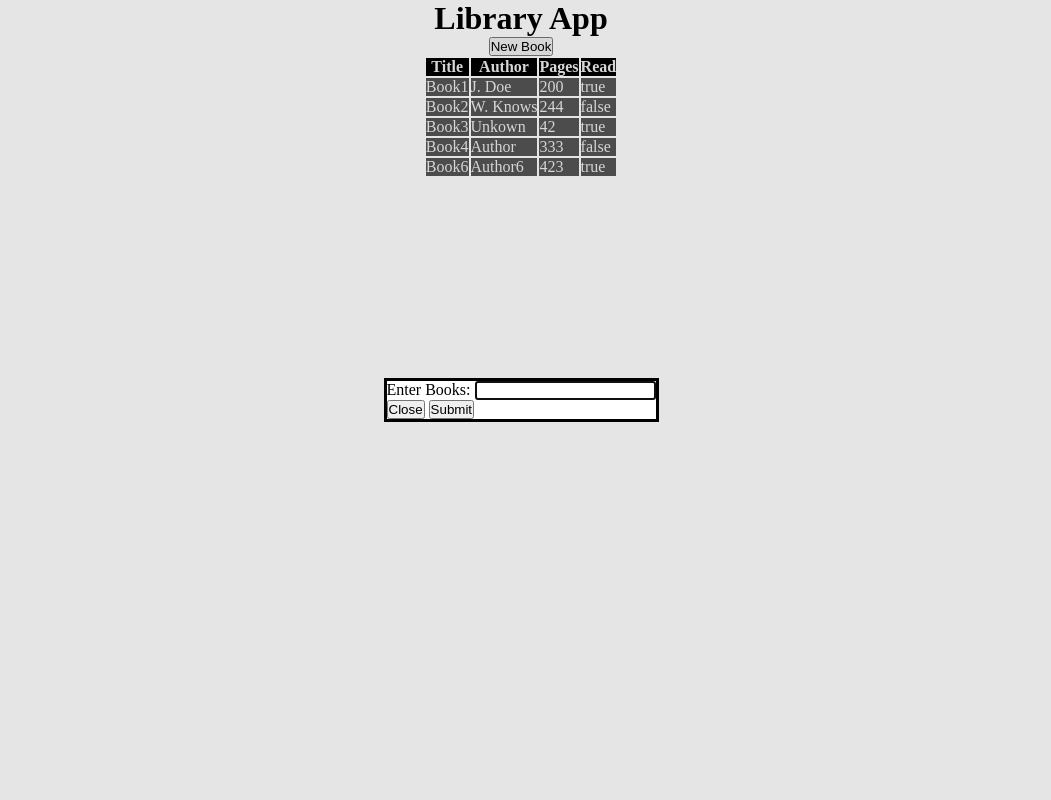
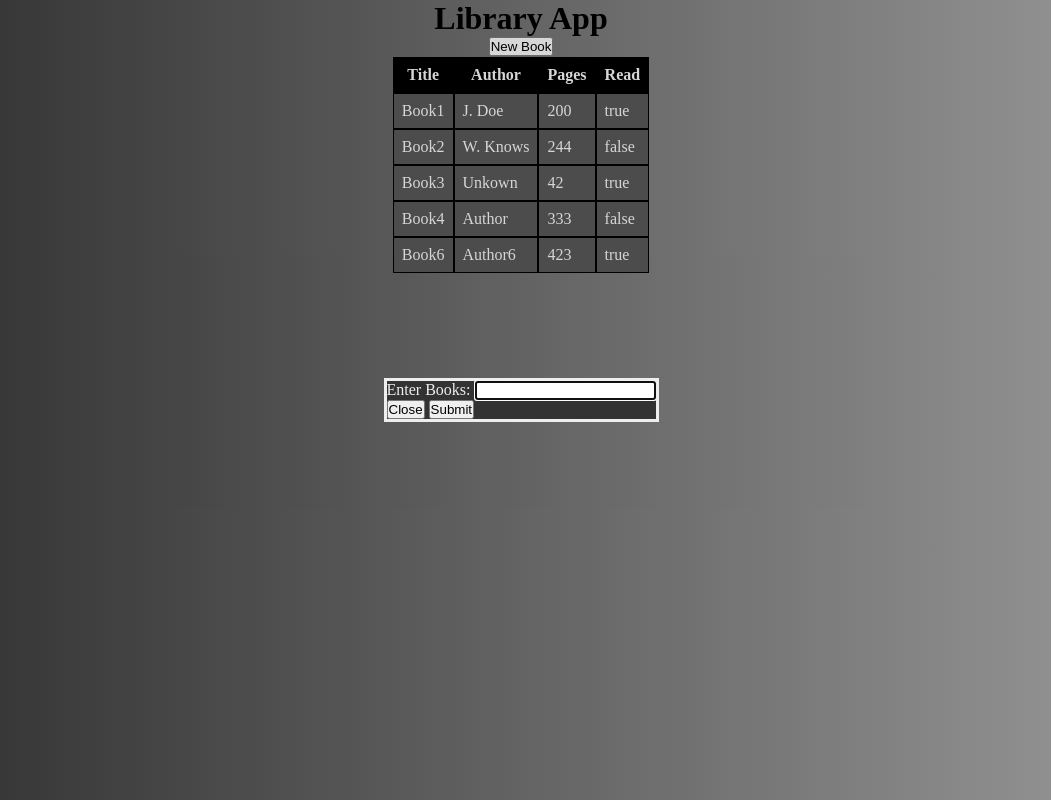
Before and after one commit to drumboy02/odin-library, a plain HTML site: page index.html in a window 1280 px wide. Both pictures are taken after a click on the button "New Book". Shown: the whole page, without its empty margins (119-1170 px from the left). Drawn offline with Linux system fonts and the light colour scheme.

Commit message:
modified the stylesheet

```diff
--- a/styles.css
+++ b/styles.css
@@ -8,14 +8,13 @@ body {
     display: flex;
     flex-direction: column;
     align-items: center;
+    background-image: linear-gradient(to right, #333, #aaa);
 }
 
 dialog {
     margin: auto;
-}
-
-#top-layer {
-    background: red;
+    background-color: #333;
+    color: #eee;
 }
 
 th {
@@ -27,3 +26,8 @@ tr {
     color: #eee;
     background-color: #555;
 }
+
+td, th {
+    outline: 1px solid #000;
+    padding: 1ch;
+}
```
